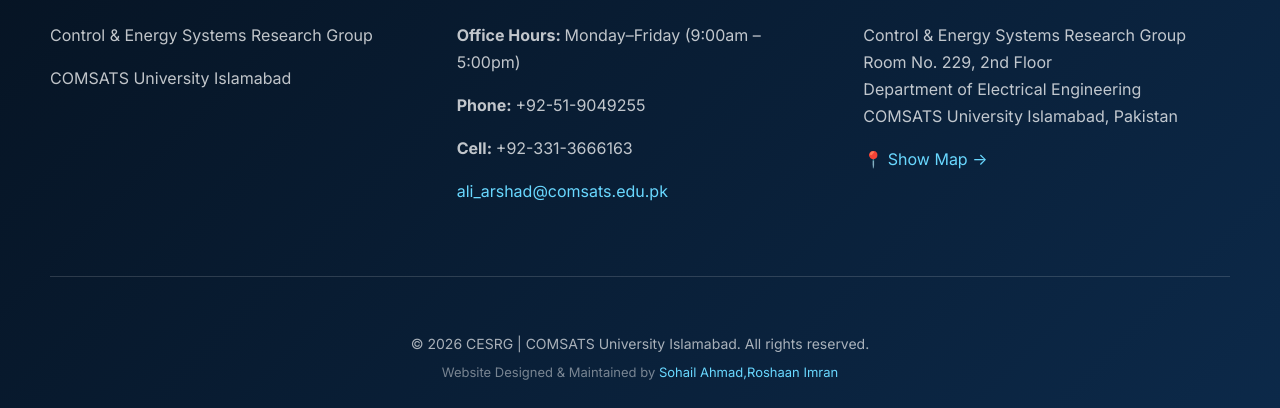
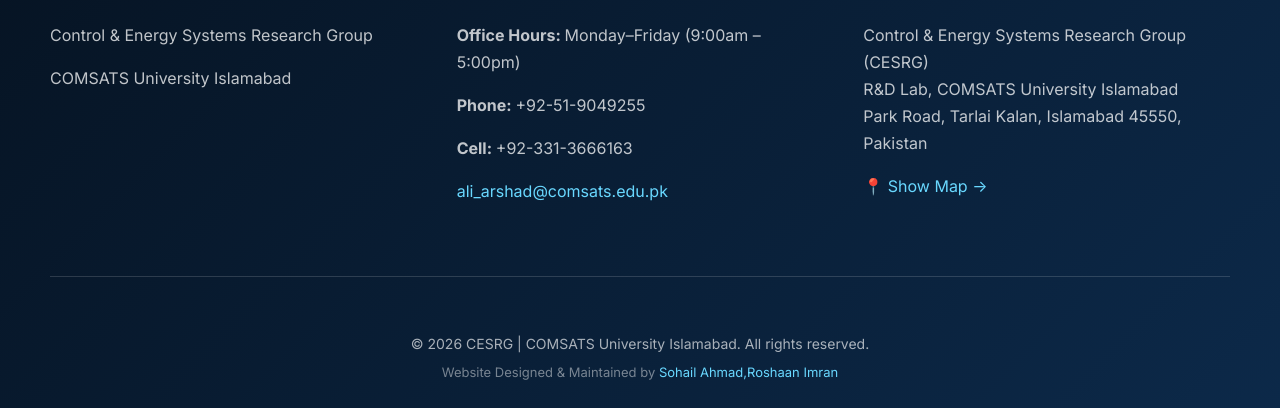
Before and after one commit to cesrg-lab/cesrg-lab.github.io, a plain HTML site: page contact.html in a window 1280 px wide. Shown: the part 1643-2051 px from the top of the page. Drawn offline with Linux system fonts and the light colour scheme.

Commit message:
Update contact.html

```diff
--- a/contact.html
+++ b/contact.html
@@ -1064,21 +1064,13 @@
                 </h3>
 
 
-                <p>
-
-                    Control & Energy Systems
-                    Research Group
-                    <br>
-
-                    Room No. 229, 2nd Floor
-                    <br>
-
-                    Department of Electrical Engineering
-                    <br>
-
-                    COMSATS University Islamabad, Pakistan
-
-                </p>
+               <p>
+                Control & Energy Systems Research Group (CESRG)
+                <br>
+                R&D Lab, COMSATS University Islamabad
+                <br>
+                Park Road, Tarlai Kalan, Islamabad 45550, Pakistan
+            </p>
 
 
                 <a
```
